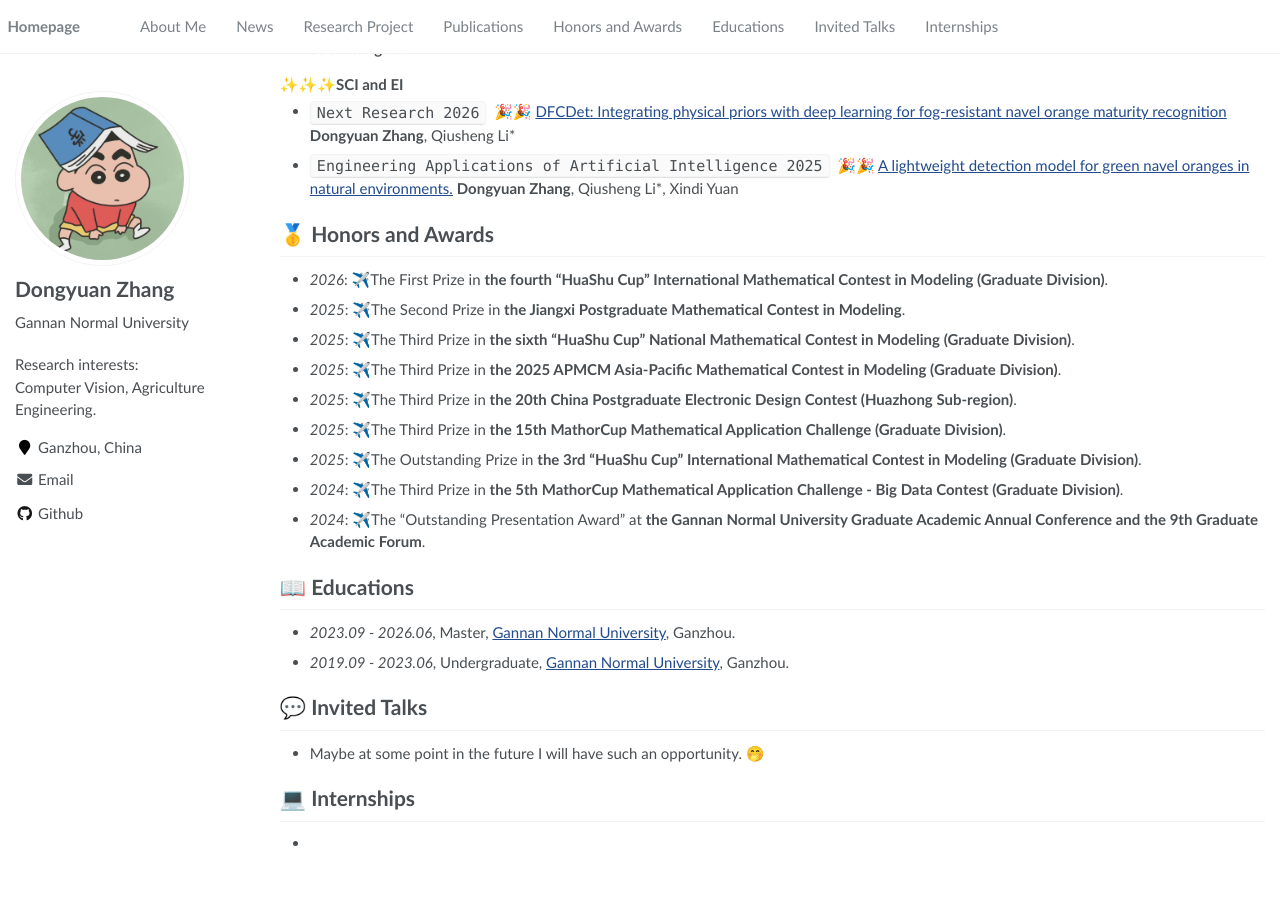
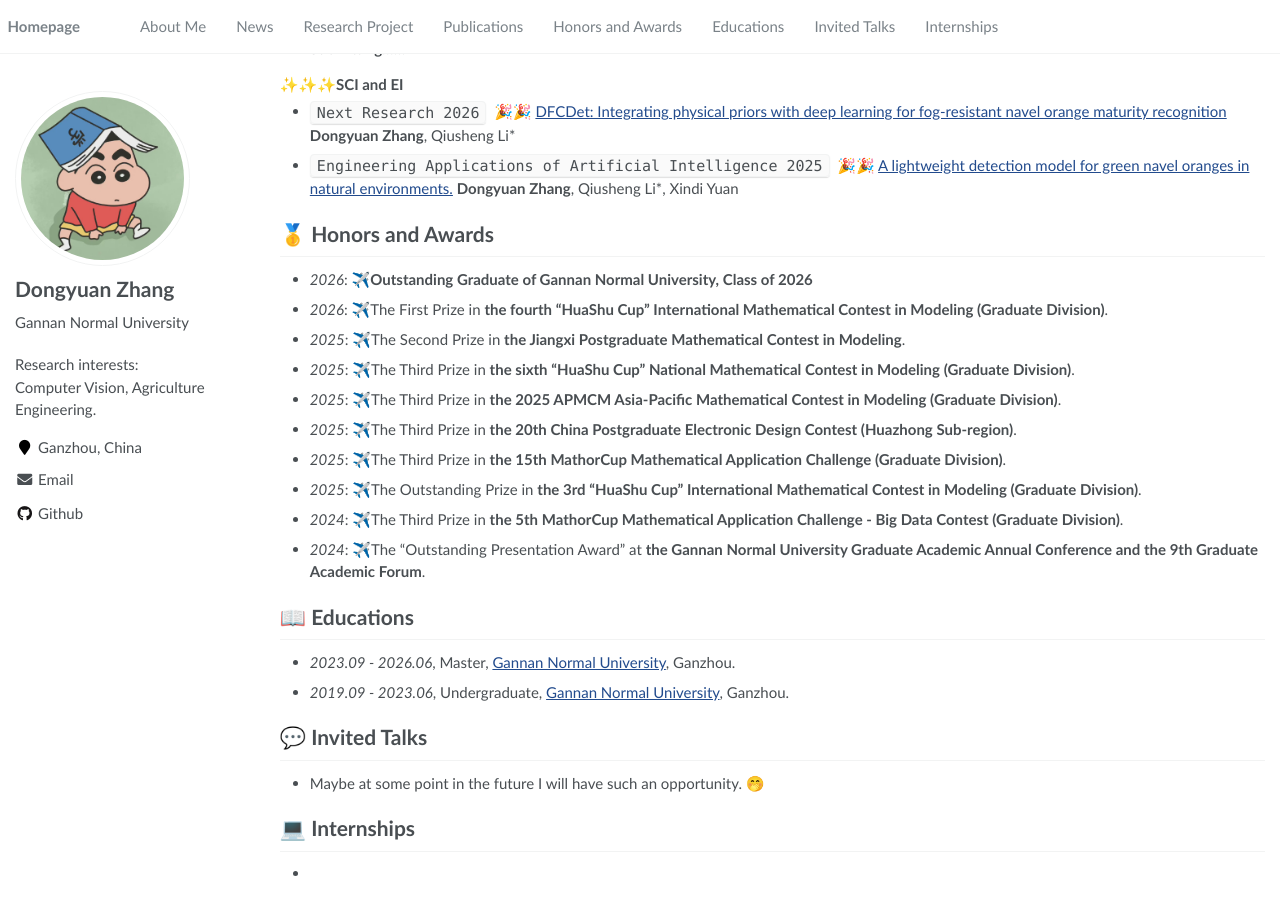
Before and after one commit to zhdongyuan/zhdongyuan.github.io, a Jekyll site: the page built from _pages/about.md, in a window 1280 px wide and 900 px high, scrolled down 505 px. Built offline with Jekyll 4.4.1, drawn with Linux system fonts in a browser that asks for light colours; before the commit the page ends 1375 px from its top, so only the background shows below that.

Commit message:
Update about.md

```diff
--- a/_pages/about.md
+++ b/_pages/about.md
@@ -39,6 +39,7 @@ My research interests primarily revolve around computer vision, agricultural eng
 - ``Engineering Applications of Artificial Intelligence 2025`` &nbsp;🎉🎉 [A lightweight detection model for green navel oranges in natural environments.](https://doi.org/10.1016/j.engappai.2025.112157) **Dongyuan Zhang**, Qiusheng Li*, Xindi Yuan
 
 # 🥇 Honors and Awards
+- *2026*: ✈️**Outstanding Graduate of Gannan Normal University, Class of 2026**
 - *2026*: ✈️The First Prize in **the fourth "HuaShu Cup" International Mathematical Contest in Modeling (Graduate Division)**.
 - *2025*: ✈️The Second Prize in **the Jiangxi Postgraduate Mathematical Contest in Modeling**.
 - *2025*: ✈️The Third Prize in **the sixth "HuaShu Cup" National Mathematical Contest in Modeling (Graduate Division)**.
```
